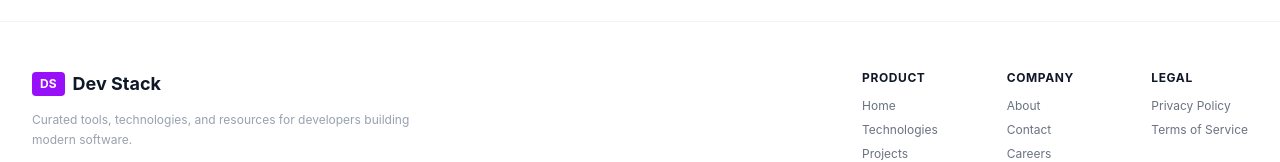
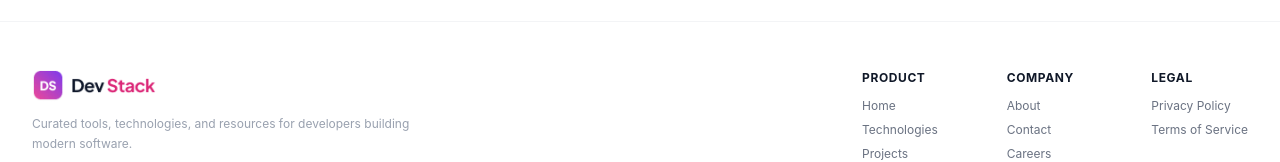
Before and after one commit to Hollyy901/5th-assignment, a React (Vite) app: page / in a window 1280 px wide. Shown: the part 2006-2168 px from the top of the page. Built offline with nearby package versions, Linux system fonts and the light colour scheme.

Commit message:
fixed unused react import

```diff
--- a/src/components/Footer.tsx
+++ b/src/components/Footer.tsx
@@ -4,8 +4,7 @@ export default function Footer() {
       <div className="max-w-7xl mx-auto flex flex-col md:flex-row justify-between items-start gap-8">
         <div>
           <div className="flex items-center gap-2 mb-3">
-            <span className="bg-purple-600 text-white font-bold text-xs px-2 py-1 rounded">DS</span>
-            <span className="font-bold text-lg text-gray-900">Dev Stack</span>
+            <img src="/logo-text.png" alt="Dev Stack" className="h-8 w-auto" />
           </div>
           <p className="text-xs text-gray-400 max-w-sm leading-relaxed mb-4">
             Curated tools, technologies, and resources for developers building modern software.
--- a/src/components/TechStack.tsx
+++ b/src/components/TechStack.tsx
@@ -1,4 +1,4 @@
-import React, { useState } from "react";
+import { useState } from "react";
 import toast from "react-hot-toast";
 
 interface TechItem {
```
